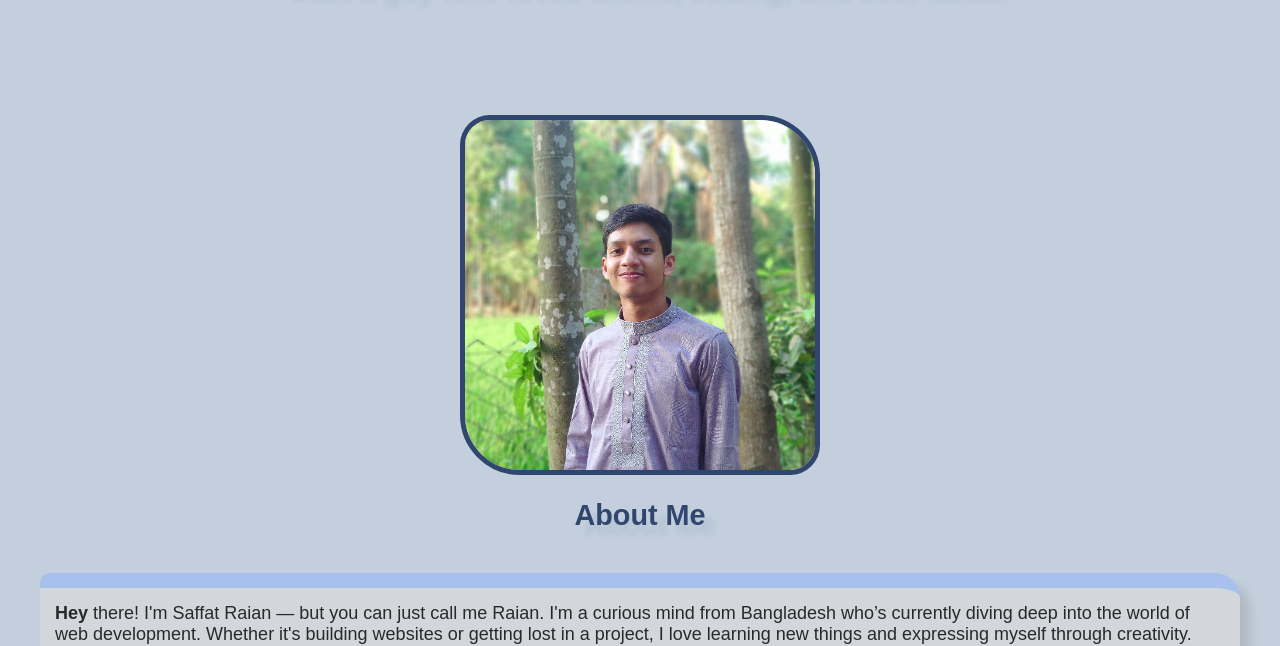
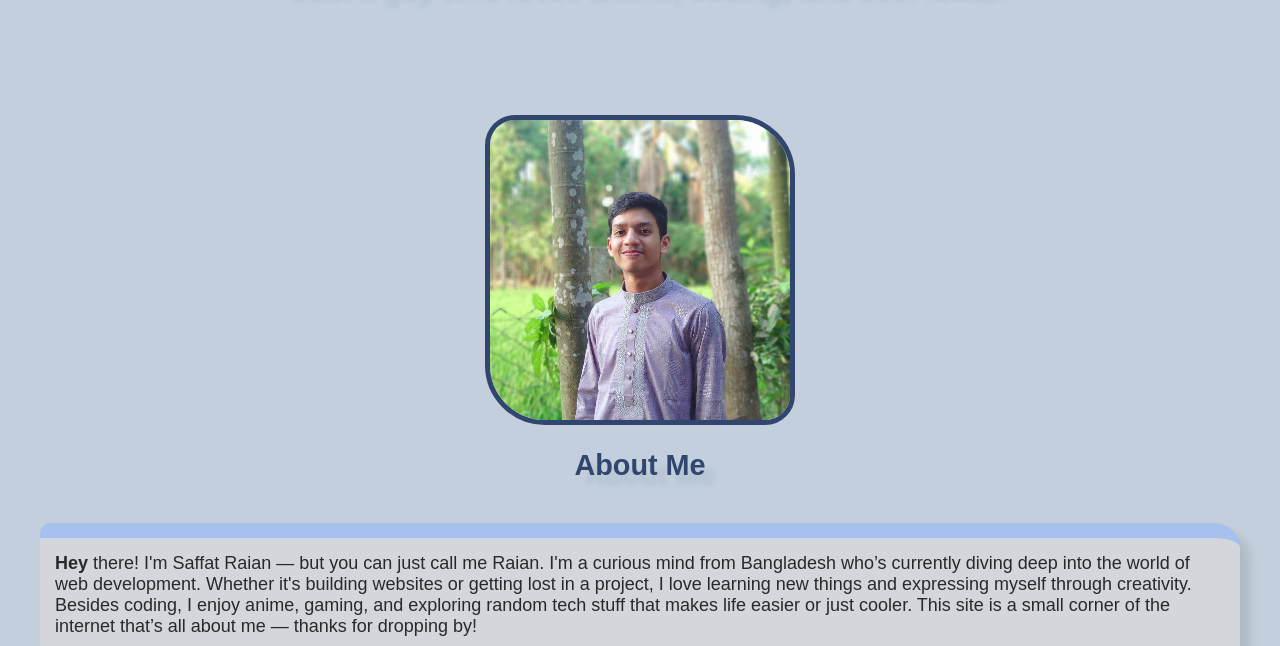
Before and after one commit to saffatraian/my-simple-website, a plain HTML site: page index.html in a window 1280 px wide. Shown: the part 166-812 px from the top of the page. Drawn offline with Linux system fonts and the light colour scheme.

Commit message:
fixed img size

```diff
--- a/index.html
+++ b/index.html
@@ -36,7 +36,7 @@
     <h1 style="color: rgb(48, 70, 110); text-align: center; margin-bottom: 15px;">Raian’s Portfolio</h1>
     <h2 style="color: rgb(48, 70, 110); text-align: center; margin-bottom: 100px; margin-top: 0px;"><b>“Just a guy who loves anime, coding, and cool ideas.”</b></h2>
 
-    <img src="images/Screenshot from 2025-07-03 04-13-12.png" alt="loading image" width="350px" height="350px" style="display: block; margin: 0 auto; border-radius: 30px 60px; border: 5px solid rgb(48, 70, 110);">
+    <img src="images/Screenshot from 2025-07-03 04-13-12.png" alt="loading image" width="300px" height="300px" style="display: block; margin: 0 auto; border-radius: 30px 60px; border: 5px solid rgb(48, 70, 110);">
 
     <h2>About Me</h2>
     <p><b>Hey</b> there! I'm Saffat Raian — but you can just call me Raian.
```
